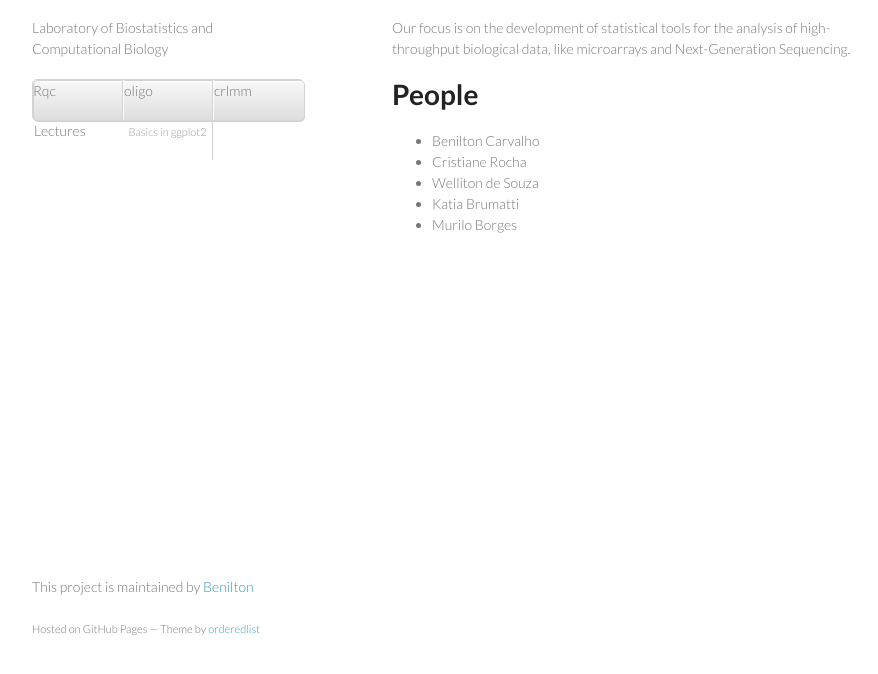
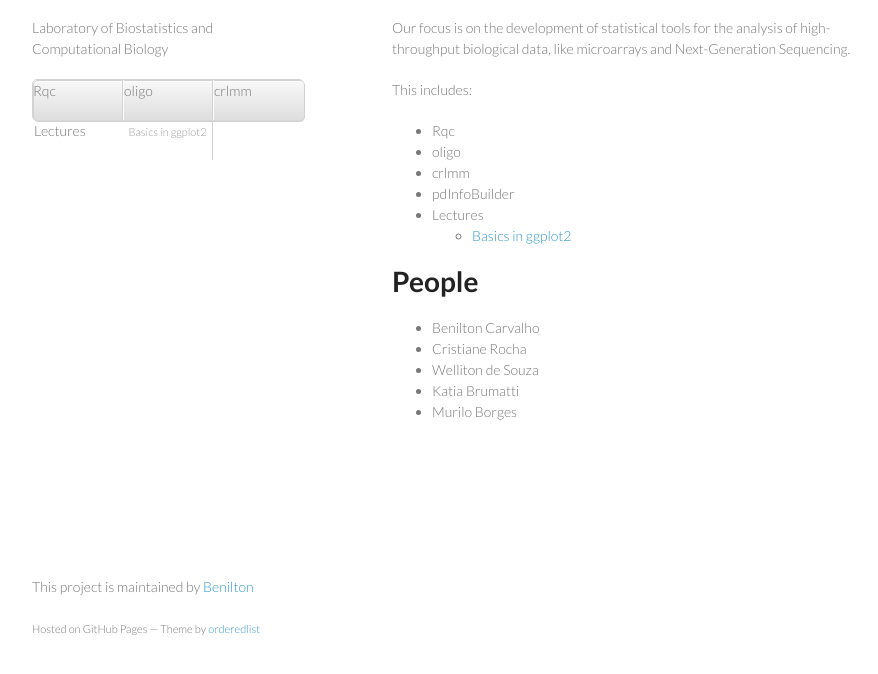
Before and after one commit to labbcb/labbcb.github.io.old, a plain HTML site: page index.html in a window 1280 px wide. Shown: the part 92-766 px from the top of the page, without its empty margins (178-1056 px from the left). Drawn offline with Linux system fonts and the light colour scheme.

Commit message:
Adding first round of pages

```diff
--- a/index.html
+++ b/index.html
@@ -24,11 +24,23 @@
 	  <li> Lectures </li>
 	  <ul>
 	    <li><a ref="basics/ggplotBasics.html">Basics in ggplot2</a></li>
+	  </ul>
         </ul>
       </header>
       <section>
         <h1>Our Interests</h1>
 	<p>Our focus is on the development of statistical tools for the analysis of high-throughput biological data, like microarrays and Next-Generation Sequencing.</p>
+	<p>This includes:</p>
+	<ul>
+	  <li>Rqc</li>
+	  <li>oligo</li>
+	  <li>crlmm</li>
+	  <li>pdInfoBuilder</li>
+	  <li>Lectures</li>
+	  <ul>
+	    <li><a ref="basics/ggplotBasics.html">Basics in ggplot2</a></li>
+	  </ul>
+	</ul>
 	<h1>People</h1>
 	<ul>
 	  <li>Benilton Carvalho</li>
```
